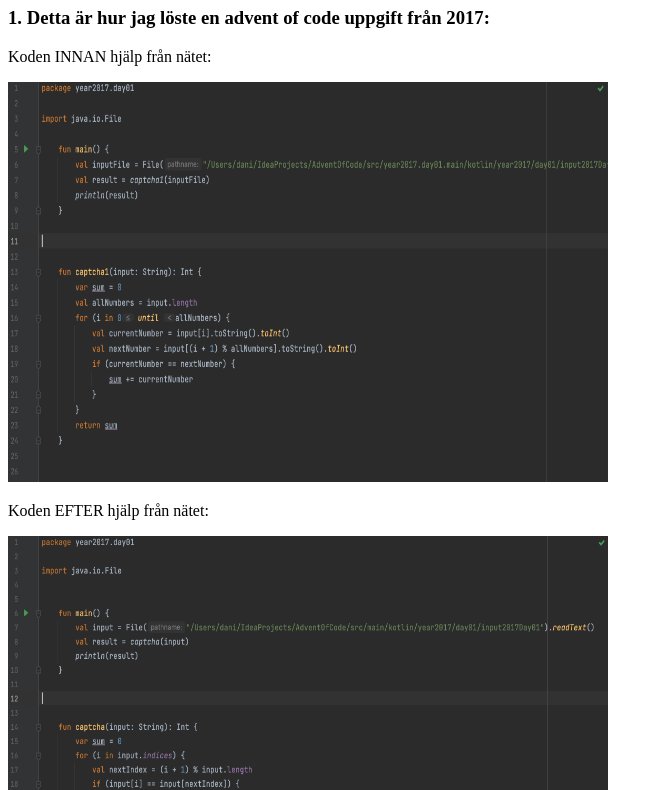
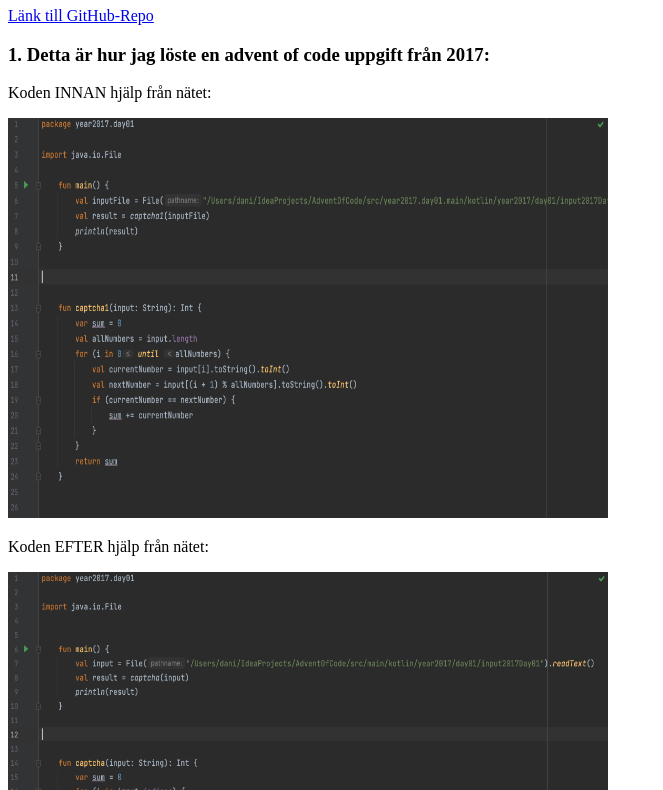
Before and after one commit to DaniAgain/Frontend1, a plain HTML site: page individuellUppgift/portfolio.html in a window 1280 px wide. Shown: the part 109-899 px from the top of the page, without its empty margins (0-663 px from the left). Drawn offline with Linux system fonts and the light colour scheme.

Commit message:
second commit, individuell uppgift

```diff
--- a/individuellUppgift/portfolio.html
+++ b/individuellUppgift/portfolio.html
@@ -16,7 +16,7 @@
     <hr>
     <h1>Portfolio</h1>
 
-    <a href=""></a>
+    <a class="text-underline" href="https://github.com/DaniAgain/Frontend1/tree/main/individuellUppgift" target="_blank">Länk till GitHub-Repo</a>
 
     <h3>1. Detta är hur jag löste en advent of code uppgift från 2017:</h3>
     <p>Koden INNAN hjälp från nätet:</p>
@@ -27,6 +27,8 @@
     <h3>2. Detta är en bild på en invoice app som vi gjorde som grupp uppgift</h3>
     <p>Bilden visar hur applikationen ser ut när den startar (enkel grafisk gränssnitt)</p>
     <img src="images/invoiceAppProjekt.png" alt="Invoice app projekt" width="600" height="400">
+    <hr>
+    <p>Copyright &copy; 2023 - Dani Singh - DaniAgain@hotmail.com</p>
 </body>
 
 </html>
--- a/individuellUppgift/style.css
+++ b/individuellUppgift/style.css
@@ -20,3 +20,6 @@ a:hover{
 a{
     text-decoration: none;
 }
+.text-underline{
+    text-decoration: underline;
+}
```
Also changed, not shown: individuellUppgift/contact.html (+2 -0 lines).
